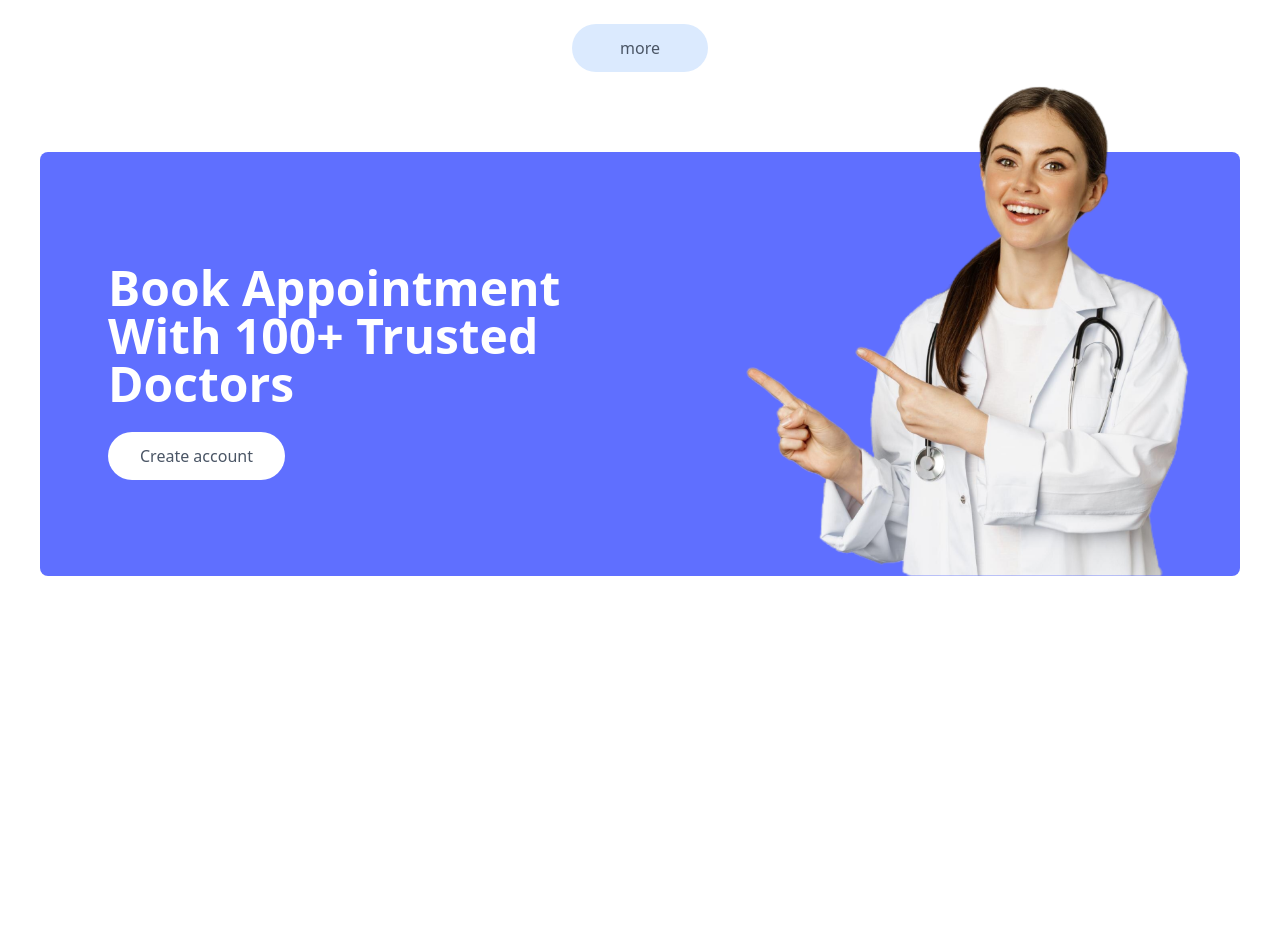
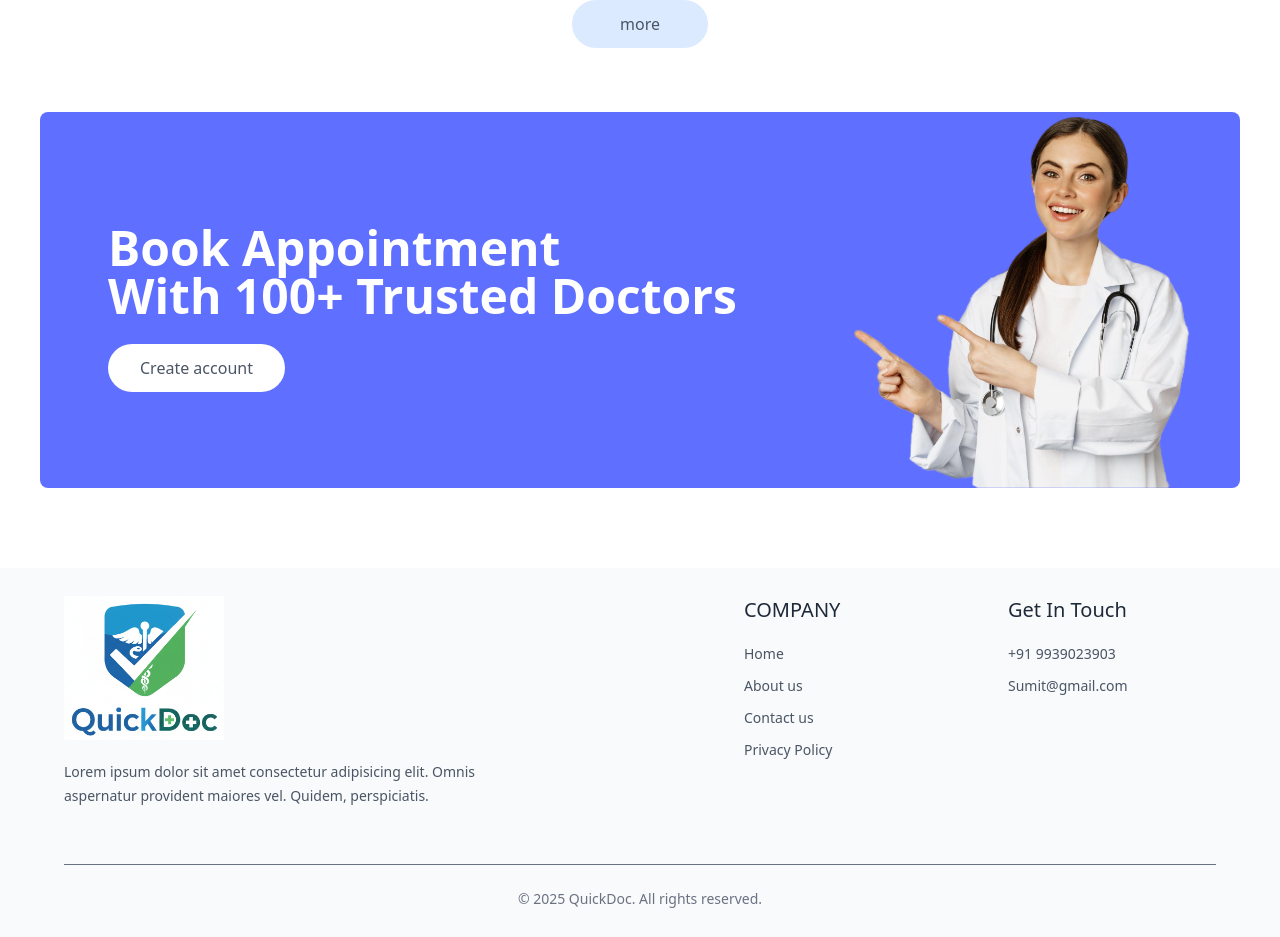
Before and after one commit to sumitrawat39/QuickDoc, a React (Vite) app: page / in a window 1280 px wide. Shown: the part 1762-2699 px from the top of the page. Before the commit the page ends 2418 px from the top, so only its background shows below. Built offline with nearby package versions, Linux system fonts and the light colour scheme.

Commit message:
Add Footer

```diff
--- a/src/App.jsx
+++ b/src/App.jsx
@@ -9,6 +9,7 @@ import MyProfile from "./pages/MyProfile";
 import MyAppointment from "./pages/MyAppointment";
 import Appointment from "./pages/Appointment";
 import Navbar from "./components/Navbar";
+import Footer from "./components/Footer";
 function App() {
   return (
     <>
@@ -24,6 +25,7 @@ function App() {
         <Route path="/my-appointment" element={<MyAppointment />} />
         <Route path="/appointment/:docId" element={<Appointment />} />
       </Routes>
+      <Footer/>
     </>
   );
 }
--- a/src/components/Banner.jsx
+++ b/src/components/Banner.jsx
@@ -6,7 +6,7 @@ function Banner() {
   const navigate = useNavigate();
 
   return (
-    <div className="flex bg-primary rounded-lg px-6 sm:px:10 md:px-14 lg:px-12 my-20 md:mx-10">
+    <div className="flex bg-primary rounded-lg px-6 sm:px:10 md:px-14 lg:px-12 my-20 md:mx-10 mt-5">
       {/*left side */}
       <div className="flex-1 py-8 sm:py-10 md:py-16 lg:py-24 lg:pl-5">
         <div className="text-xl sm:text-2xl md:text-3xl lg:text-5xl font-semibold text-white">
@@ -24,7 +24,7 @@ function Banner() {
         </button>
       </div>
       {/*right side */}
-      <div className="hidden md:block md:w-1/2 relative">
+      <div className="hidden md:block lg:w-85 md:w-65 relative">
         <img
           className="w-full absolute bottom-0 right-0 max-w-md "
           src={assets.appointment_img}
--- /dev/null
+++ b/src/components/Footer.jsx
@@ -0,0 +1,76 @@
+import React from "react";
+import { assets } from "../assets/assets";
+import { Link, useNavigate } from "react-router-dom";
+
+function Footer() {
+  const navigate = useNavigate();
+
+  return (
+    <div className="bg-gray-50 ">
+      <div className="md:mx-10 px-6 py-7 ">
+        <div className="grid grid-cols-1 sm:grid-cols-[3fr_1fr_1fr] gap-14 text-sm">
+          {/* Left Section */}
+          <div>
+            <img
+              className="mb-5 w-40"
+              src={assets.QuickDocLogo}
+              alt="QuickDoc Logo"
+            />
+            <p className="md:w-2/3 text-gray-600 leading-6">
+              Lorem ipsum dolor sit amet consectetur adipisicing elit. Omnis
+              aspernatur provident maiores vel. Quidem, perspiciatis.
+            </p>
+          </div>
+
+          {/* Center Section */}
+          <div>
+            <p className="text-xl font-medium mb-5 text-gray-800">COMPANY</p>
+            <ul className="flex flex-col gap-3 text-gray-600">
+              <Link
+                onClick={() => {
+                  navigate("/");
+                  scrollTo(0, 0);
+                }}
+              >
+                <li className="hover:text-primary cursor-pointer transition">
+                  Home
+                </li>
+              </Link>
+              <li className="hover:text-primary cursor-pointer transition">
+                About us
+              </li>
+              <li className="hover:text-primary cursor-pointer transition">
+                Contact us
+              </li>
+              <li className="hover:text-primary cursor-pointer transition">
+                Privacy Policy
+              </li>
+            </ul>
+          </div>
+
+          {/* Right Section */}
+          <div>
+            <p className="text-xl font-medium mb-5 text-gray-800">
+              Get In Touch
+            </p>
+            <ul className="flex flex-col gap-3 text-gray-600">
+              <li className="hover:text-primary transition cursor-pointer">
+                +91 9939023903
+              </li>
+              <li className="hover:text-primary transition cursor-pointer">
+                Sumit@gmail.com
+              </li>
+            </ul>
+          </div>
+        </div>
+
+        {/* Bottom Line */}
+        <div className="border-t mt-14 pt-6 text-center text-gray-500 text-sm">
+          &copy; {new Date().getFullYear()} QuickDoc. All rights reserved.
+        </div>
+      </div>
+    </div>
+  );
+}
+
+export default Footer;
--- a/src/components/SpecialityMenu.jsx
+++ b/src/components/SpecialityMenu.jsx
@@ -5,7 +5,7 @@ import { Link } from "react-router-dom";
 function SpecialityMenu() {
   return (
     <div
-      className="flex flex-col items-center gap-4 py-16 text-gray-800"
+      className="flex flex-col items-center gap-4 pt-10 text-gray-800"
       id="speciality"
     >
       <h1 className="text-3xl font-medium ">Find by Speciality</h1>
--- a/src/components/TopDoctors.jsx
+++ b/src/components/TopDoctors.jsx
@@ -8,7 +8,7 @@ function TopDoctors() {
   const { doctors } = useContext(AppContext);
 
   return (
-    <div className="flex flex-col items-center gap-4 my16 text-gray-900 md:mx-10">
+    <div className="flex flex-col items-center gap-4 my-16 text-gray-900 md:mx-10">
       <h1 className="text-3xl font-medium  ">Top Doctors to Book</h1>
       <p className="sm:w-1/3 text-center text-sm">
         Simply browse through our extensive list of trusted doctors.
--- a/src/pages/Home.jsx
+++ b/src/pages/Home.jsx
@@ -3,6 +3,7 @@ import Header from '../components/Header'
 import SpecialityMenu from '../components/SpecialityMenu'
 import TopDoctors from '../components/TopDoctors'
 import Banner from '../components/Banner'
+import Footer from '../components/Footer'
 function Home() {
   return (
     <div>
```
